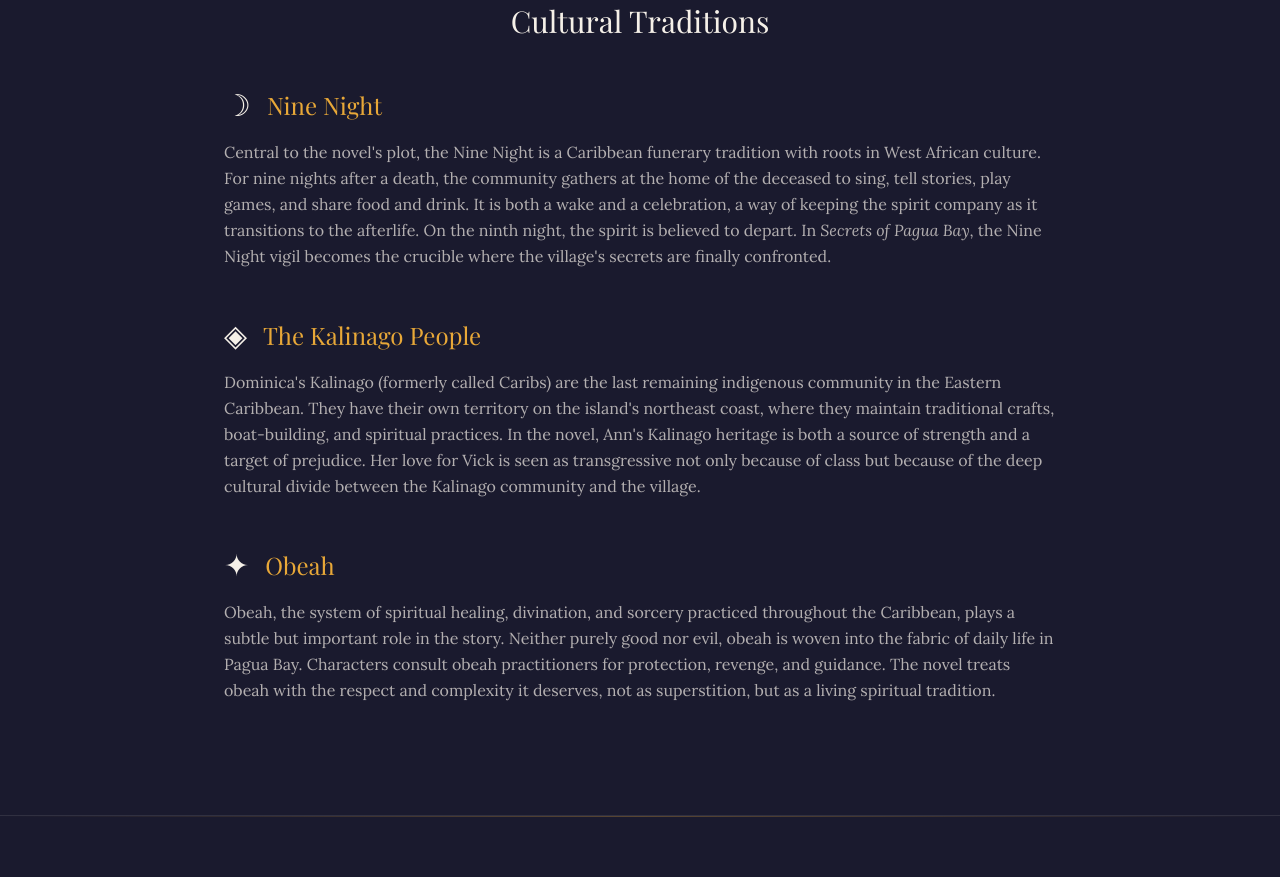
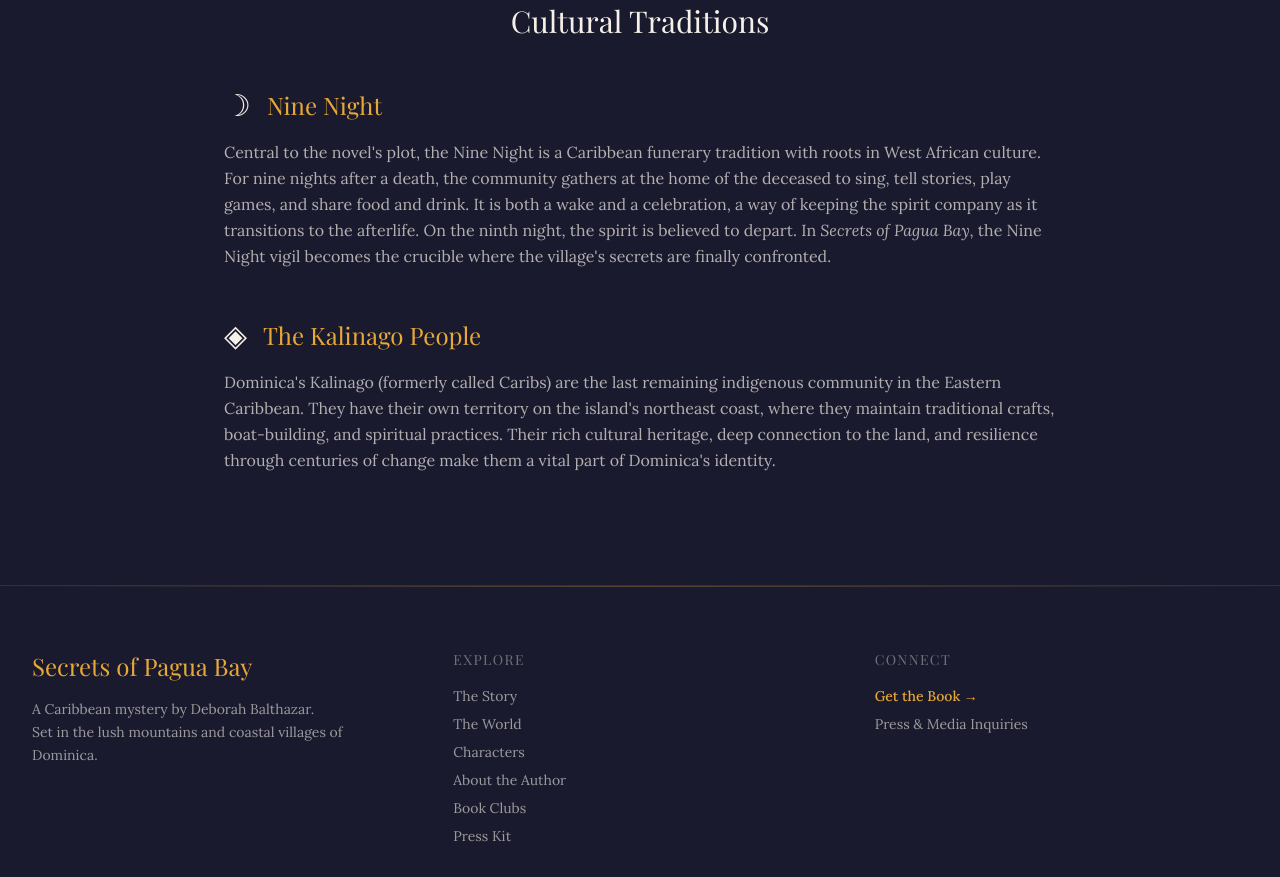
Before and after one commit to JoshuaFrancis/Secrets-of-Pagua-Bay, an Astro site: page /the-world in a window 1280 px wide. Shown: the part 2603-3480 px from the top of the page. Built offline with nearby package versions, Linux system fonts and the light colour scheme; Astro itself is replaced by a stand-in of ours; a web font is replaced by a local one.

Commit message:
Replace Bataka with Atkinson sitewide, update Kalinago section, remove Obeah, fix Dasheen definition

```diff
--- a/src/pages/the-story.astro
+++ b/src/pages/the-story.astro
@@ -30,7 +30,7 @@ import BuyButton from '../components/BuyButton.astro';
         <p>
           Vick has everything a young man in Pagua Bay could want: a wealthy family,
           a name that opens doors, and the respect of the village. Ann has none of these
-          things. She is Kalinago, from the Bataka community on the fringes of the village,
+          things. She is Kalinago, from the Atkinson community on the fringes of the village,
           where the old ways are still kept and outsiders are viewed with suspicion.
         </p>
         <p>
--- a/src/pages/the-world.astro
+++ b/src/pages/the-world.astro
@@ -6,7 +6,7 @@ const glossaryTerms = [
   { term: 'Obeah', definition: 'A system of spiritual practices rooted in African traditions, involving healing, divination, and sorcery. Feared and respected throughout the Caribbean.', origin: 'West African' },
   { term: 'Nine Night', definition: 'A Caribbean funeral tradition where mourners gather for nine nights after a death to celebrate the life of the deceased, share stories, and guide the spirit to rest.', origin: 'West African / Caribbean' },
   { term: 'Kalinago', definition: 'The indigenous people of Dominica (and other Eastern Caribbean islands), formerly called "Caribs." They maintain their own territory and cultural traditions on the island.', origin: 'Indigenous' },
-  { term: 'Bataka', definition: 'The Kalinago community settlement area. In the novel, it represents the world Ann comes from, distinct from the main village of Pagua Bay.', origin: 'Kalinago' },
+  { term: 'Atkinson', definition: 'The Kalinago community settlement area. In the novel, it represents the world Ann comes from, distinct from the main village of Pagua Bay.', origin: 'Kalinago' },
   { term: 'Bois', definition: 'Stick-fighting, a traditional martial art and competitive sport in the Caribbean. Matches are accompanied by drumming and chanting.', origin: 'Creole / French' },
   { term: 'Manicou', definition: 'The Dominican Creole word for opossum. A common wild animal in Dominica, sometimes hunted for food.', origin: 'Creole' },
   { term: 'Jablesse', definition: 'A she-devil or evil spirit in Caribbean folklore who appears as a beautiful woman to lure men to their doom. One foot is a cloven hoof.', origin: 'Creole / French' },
@@ -15,7 +15,7 @@ const glossaryTerms = [
   { term: 'Calypso', definition: 'A genre of music originating in Trinidad, known for its witty, satirical lyrics about social and political issues. Popular throughout the Eastern Caribbean.', origin: 'Trinidadian' },
   { term: 'Bouyon', definition: 'A high-energy genre of music originating in Dominica, blending traditional Caribbean rhythms with modern beats. It is the heartbeat of Dominican music and culture.', origin: 'Dominican' },
   { term: 'Soucouyant', definition: 'A shapeshifting Caribbean folklore creature, an old woman who sheds her skin at night and flies as a ball of fire, sucking the blood of victims.', origin: 'Caribbean folklore' },
-  { term: 'Dasheen', definition: 'A root vegetable (taro) widely cultivated and eaten in Dominica. A staple of Dominican cuisine.', origin: 'Caribbean' },
+  { term: 'Dasheen', definition: 'A root vegetable similar to taro, widely cultivated and eaten in Dominica. A staple of Dominican cuisine.', origin: 'Caribbean' },
 ];
 
 ---
@@ -128,26 +128,9 @@ const glossaryTerms = [
             Dominica's Kalinago (formerly called Caribs) are the last remaining indigenous
             community in the Eastern Caribbean. They have their own territory on the island's
             northeast coast, where they maintain traditional crafts, boat-building, and
-            spiritual practices. In the novel, Ann's Kalinago heritage is both a source
-            of strength and a target of prejudice. Her love for Vick is seen as transgressive
-            not only because of class but because of the deep cultural divide between the
-            Kalinago community and the village.
-          </p>
-        </div>
-
-        <!-- Obeah -->
-        <div class="section-fade">
-          <div class="flex items-center gap-4 mb-4">
-            <span class="text-3xl">✦</span>
-            <h3 class="font-display text-2xl text-amber">Obeah</h3>
-          </div>
-          <p class="text-salt/70 leading-relaxed">
-            Obeah, the system of spiritual healing, divination, and sorcery practiced
-            throughout the Caribbean, plays a subtle but important role in the story.
-            Neither purely good nor evil, obeah is woven into the fabric of daily life
-            in Pagua Bay. Characters consult obeah practitioners for protection, revenge,
-            and guidance. The novel treats obeah with the respect and complexity it
-            deserves, not as superstition, but as a living spiritual tradition.
+            spiritual practices. Their rich cultural heritage, deep connection to the land,
+            and resilience through centuries of change make them a vital part of Dominica's
+            identity.
           </p>
         </div>
       </div>
```
